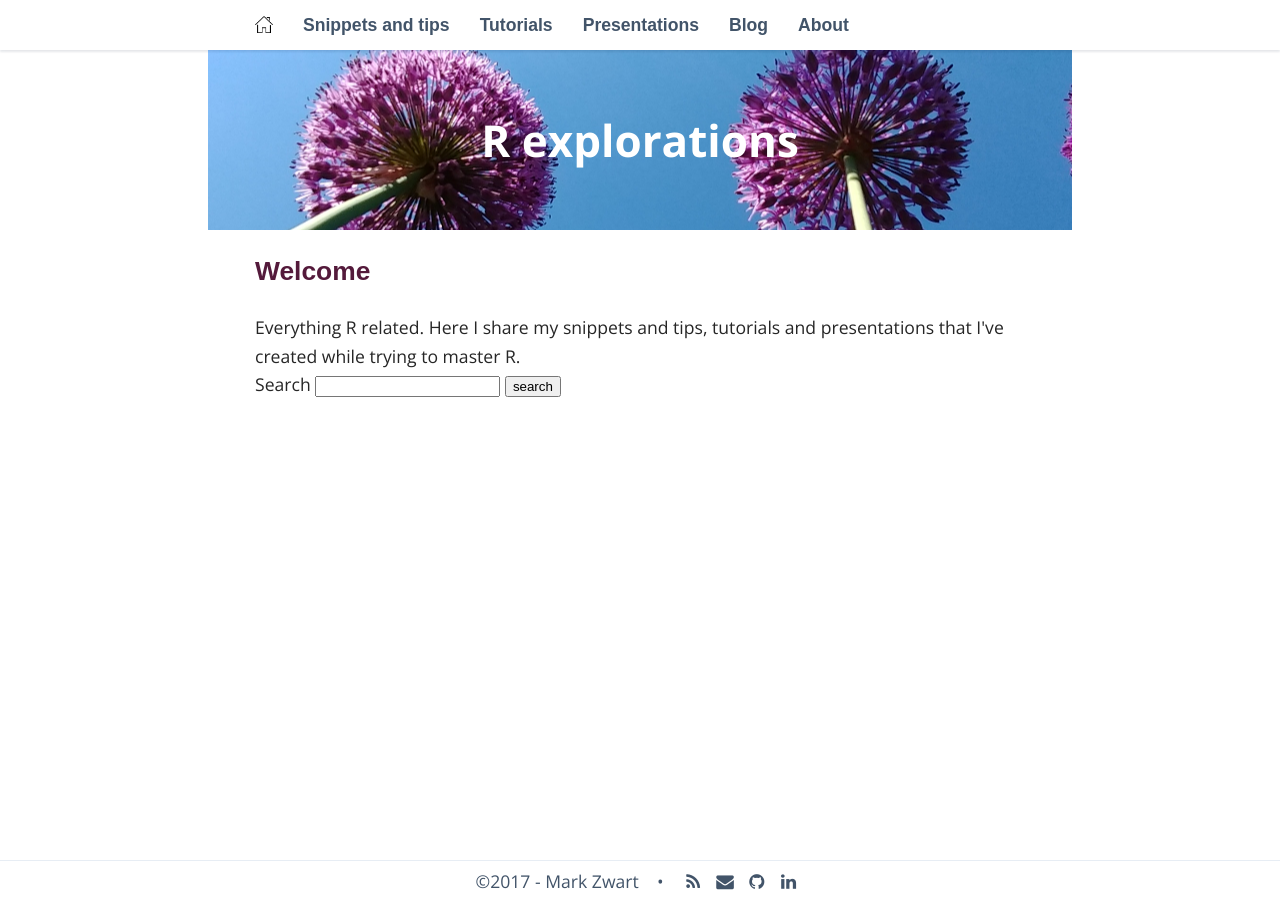
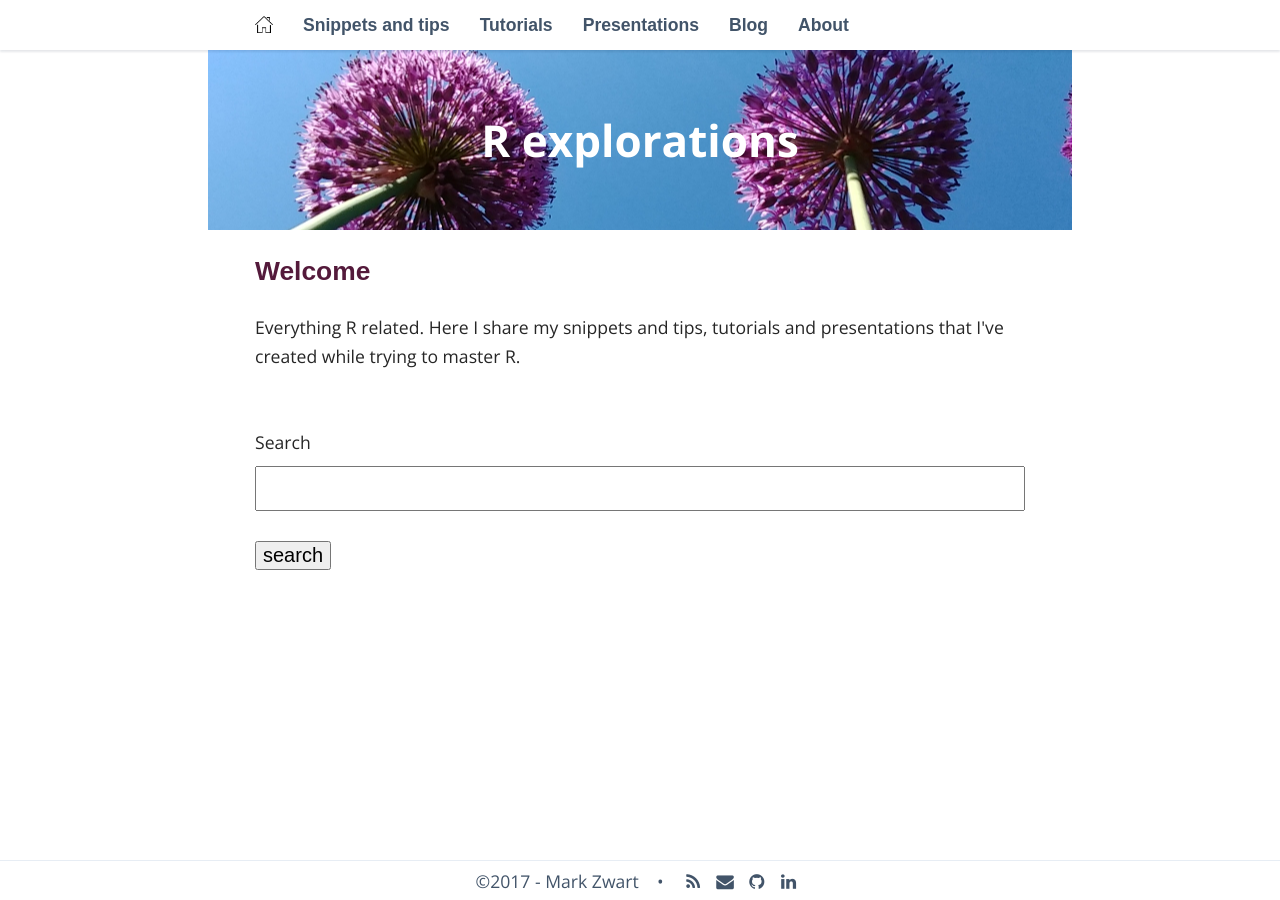
Before and after one commit to mark-me/mark-me.github.io, a Jekyll site: the page built from index.html, in a window 1280 px wide. Built offline with Jekyll 4.4.1, drawn with Linux system fonts in a browser that asks for light colours; nearby versions of some CDN libraries; some web fonts are replaced; comment, search, counter and statistics services are not loaded.

Commit message:
Add search

```diff
--- a/_layouts/page.html
+++ b/_layouts/page.html
@@ -2,7 +2,7 @@
 layout: default
 ---
 
-<h2>{{ page.title }}</h2>
+<h1>{{ page.title }}</h1>
 
     {{ content }}
 
--- a/_layouts/post.html
+++ b/_layouts/post.html
@@ -2,7 +2,10 @@
 layout: default
 ---
 
-<h2>{{ page.title }}</h2>
+<h1>{{ page.title }}</h1>
 <time>{{ page.date | date: "%b %-d, %Y" }}{% if page.author %} • {{ page.author }}{% endif %}{% if page.meta %} • {{ page.meta }}{% endif %}</time>
 
 {{ content }}
+
+{% include disqus.html %}
+{% if page.comments %} • <a href="https://sgeos.github.io{{ page.url }}#disqus_thread">0 Comments</a>{% endif %}
--- a/_sass/_layout.scss
+++ b/_sass/_layout.scss
@@ -148,3 +148,38 @@ footer {
 		}
 	}
 }
+
+/**
+ * Search
+ */
+ textarea,
+input[type="text"] {
+	width: 100%;
+	padding: 10px;
+	font-size: 18px;
+	display: block;
+	box-sizing: padding-box;
+}
+
+textarea {
+	height: 250px;
+	line-height: 1.5em;
+	border: 1px solid #ccc;
+	resize: none;
+}
+
+label {
+	margin: 30px 0 10px 0;
+	display: block;
+}
+
+input[type="submit"] {
+	margin: 30px 0 0 0;
+	font-size: 20px;
+}
+
+.search {
+	width: 50%;
+	margin: 0 auto;
+	padding: 100px 0;
+}
--- a/blog/index.html
+++ b/blog/index.html
@@ -2,7 +2,7 @@
 layout: default
 ---
 
-<h4>blog</h4>
+<h1>Blog posts</h1>
 {% for post in site.posts %}
 		<time>{{ post.date | date: "%b %-d, %Y" }}</time>
 		<h3><a href="{{ post.url | prepend: site.baseurl }}">{{ post.title }}</a></h3>
--- a/index.html
+++ b/index.html
@@ -6,7 +6,7 @@ layout: default
 
   Everything R related. Here I share my snippets and tips, tutorials and presentations that I've created while trying to master R.
 
-
+<br><br>
 
 <form action="/search.html" method="get">
 	<label for="search_box">Search</label>
--- a/search.html
+++ b/search.html
@@ -1,7 +1,7 @@
 ---
 layout: search
 ---
-<form action="/search.html" method="get">
+<form action="{{ site.baseurl }}/search.html" method="get">
   <label for="search-box">Search</label>
   <input type="text" id="search-box" name="query">
   <input type="submit" value="search">
```
